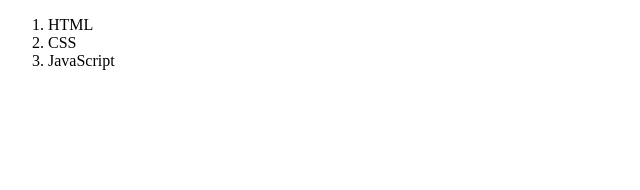
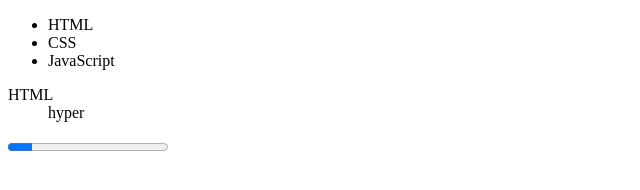
Before and after one commit to Laercio-Ricardo/FullStack, a plain HTML site: page index.html in a window 1280 px wide. Shown: the whole page, without its empty margins (0-640 px from the left). Drawn offline with Linux system fonts and the light colour scheme.

Commit message:
Add files via upload

```diff
--- a/index.html
+++ b/index.html
@@ -6,10 +6,17 @@
     <title>Document</title>
 </head>
 <body>
-    <ol>
+    <ul>
         <li>HTML</li>
         <li>CSS</li>
         <li>JavaScript</li>
-    </ol>
+    </ul>
+    <!--Lista de descrição abaixo-->
+    <dl>
+        <dt>HTML</dt>
+        <dd>hyper </dd>
+    </dl>
+    <!--o comando abaixo cria uma imagem de progresso,tipo porcentagem-->
+    <progress value="15" max="100"></progress>
 </body>
 </html>
```
